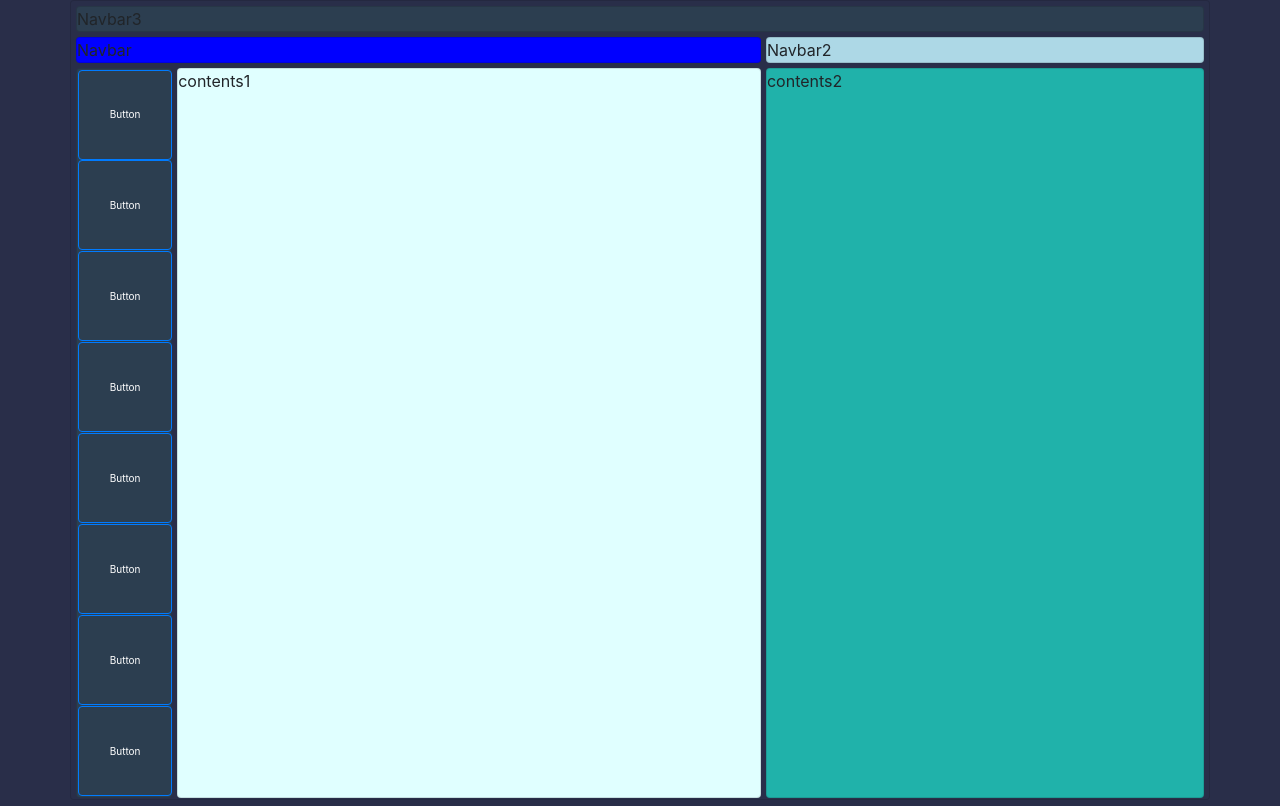
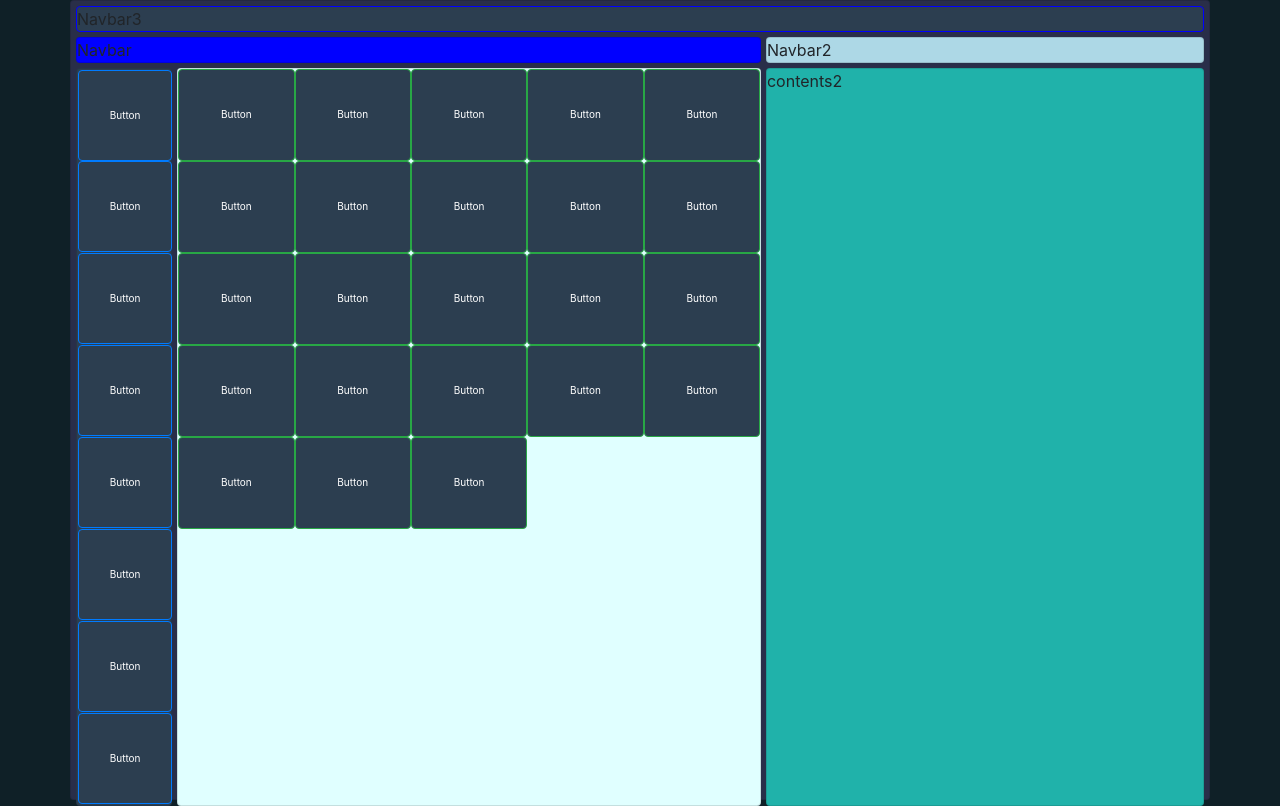
Before and after one commit to CharlesRudisel/EarthFoods-Bistro, an Angular app: page / in a window 1280 px wide. Built offline with nearby package versions, Linux system fonts and the light colour scheme.

Commit message:
stat pad

```diff
--- a/src/app/app.component.html
+++ b/src/app/app.component.html
@@ -15,7 +15,34 @@
       <li class="cat-button"><button class="btn btn-primary" type="submit">Button</button></li>
     </ul>
   </div>
-  <div class="card"id="contents1">contents1</div>
+  <div class="card"id="contents1">
+    <div class="items" style="display: inline-flex; flex-wrap: wrap;">
+      <button class="btn btn-success" type="submit">Button</button>
+      <button class="btn btn-success" type="submit">Button</button>
+      <button class="btn btn-success" type="submit">Button</button>
+      <button class="btn btn-success" type="submit">Button</button>
+      <button class="btn btn-success" type="submit">Button</button>
+      <button class="btn btn-success" type="submit">Button</button>
+      <button class="btn btn-success" type="submit">Button</button>
+      <button class="btn btn-success" type="submit">Button</button>
+      <button class="btn btn-success" type="submit">Button</button>
+      <button class="btn btn-success" type="submit">Button</button>
+      <button class="btn btn-success" type="submit">Button</button>
+      <button class="btn btn-success" type="submit">Button</button>
+      <button class="btn btn-success" type="submit">Button</button>
+      <button class="btn btn-success" type="submit">Button</button>
+      <button class="btn btn-success" type="submit">Button</button>
+      <button class="btn btn-success" type="submit">Button</button>
+      <button class="btn btn-success" type="submit">Button</button>
+      <button class="btn btn-success" type="submit">Button</button>
+      <button class="btn btn-success" type="submit">Button</button>
+      <button class="btn btn-success" type="submit">Button</button>
+      <button class="btn btn-success" type="submit">Button</button>
+      <button class="btn btn-success" type="submit">Button</button>
+      <button class="btn btn-success" type="submit">Button</button>
+
+    </div>
+  </div>
   <div class="card"id="contents2">contents2</div>
 
 </div>
--- a/src/app/app.component.scss
+++ b/src/app/app.component.scss
@@ -38,6 +38,7 @@
 
 #nav3{
     background:#2c3e50;
+    border: 1px solid blue;
     grid-area: nav3;
 }
 
@@ -71,7 +72,7 @@ footer{
 
 }
 .items{
-    border:solid;
+    //border:solid;
 
 }
 .transactions{
@@ -94,12 +95,20 @@ ul li {
     width: 100%;
 }
 
-.btn
-    {
+.btn-primary{
        // margin:1%;
        background:#2c3e50;
         width: 100% !important;
-        height: 90px !important;
+        height: 91px !important;
         text-align: center;
         font-size: 10px;
-    }
+}
+
+.btn-success{
+    background:#2c3e50;
+    width: 20% !important;
+    height: 92px !important;
+    text-align: center;
+    font-size: 10px;
+
+   }
--- a/src/index.html
+++ b/src/index.html
@@ -7,7 +7,7 @@
   <meta name="viewport" content="width=device-width, initial-scale=1">
   <link rel="icon" type="image/x-icon" href="favicon.ico">
 </head>
-<body style="background-color: #292e49;">
+<body style="background-color:#0F2027 ">  <!--#292e49;-->
   <app-root></app-root>
 </body>
 </html>
```
